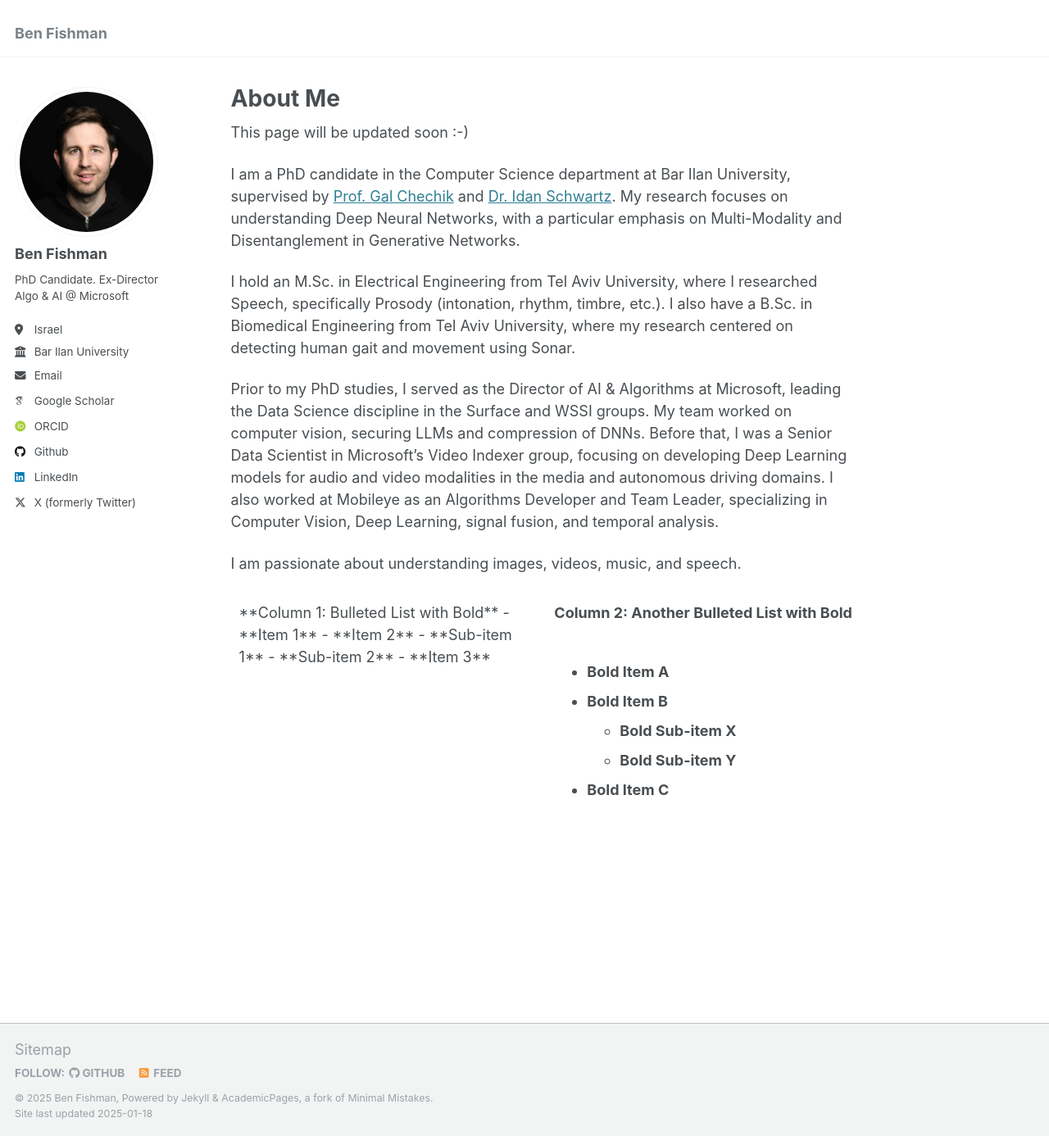
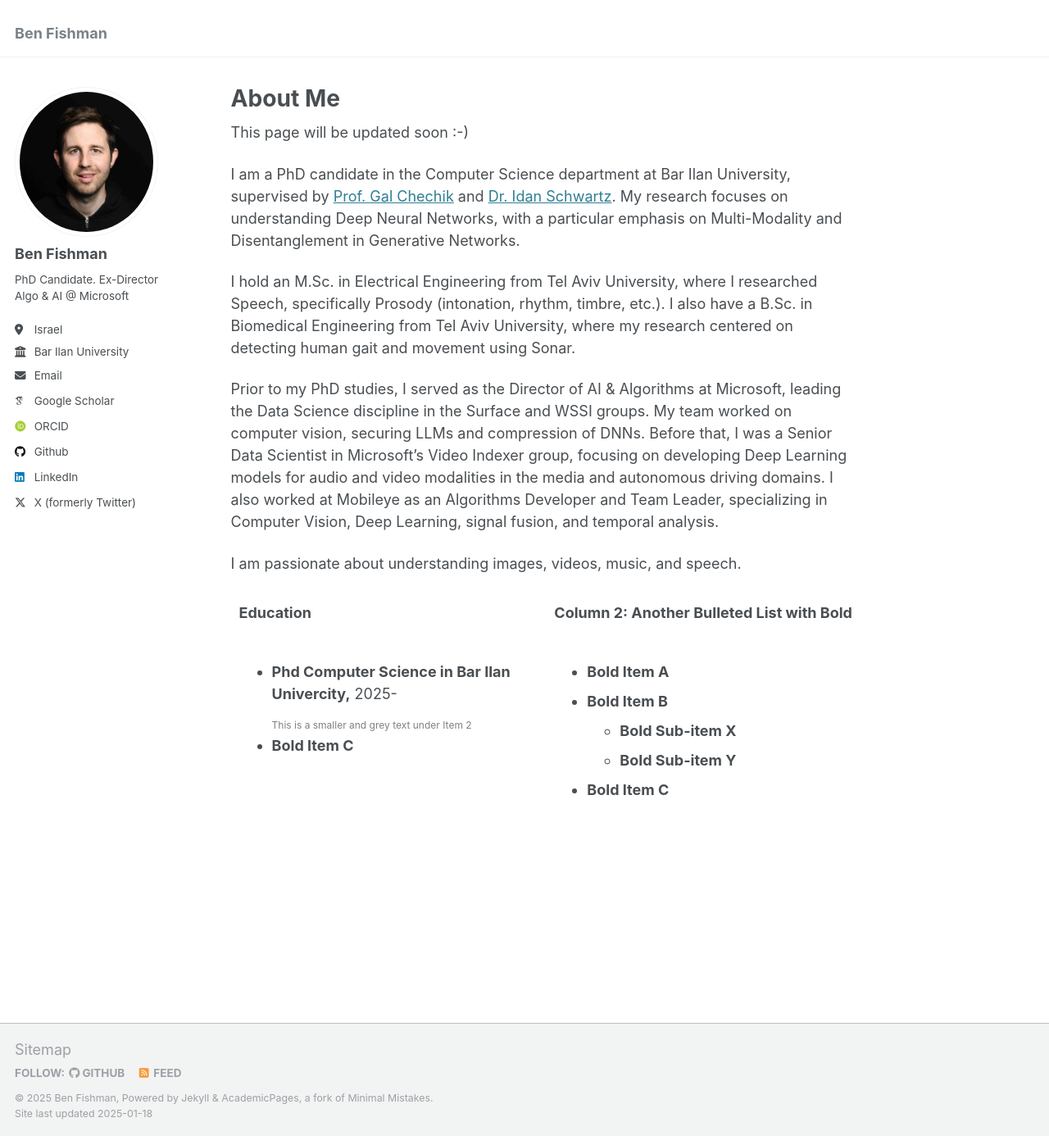
Before and after one commit to benf22/benf22.github.io, a Jekyll site: the page built from _pages/about.md, in a window 1280 px wide and 1386 px high. Shown: the whole window at 82% size. Built offline with Jekyll 4.4.1, drawn with Linux system fonts in a browser that asks for light colours; some web fonts are replaced.

Commit message:
Update about.md

```diff
--- a/_pages/about.md
+++ b/_pages/about.md
@@ -21,12 +21,12 @@ I am passionate about understanding images, videos, music, and speech.
 <div style="display: flex;">
 
 <div style="flex: 50%; padding: 10px;">
-    **Column 1: Bulleted List with Bold**
-    - **Item 1**
-    - **Item 2**
-      - **Sub-item 1**
-      - **Sub-item 2**
-    - **Item 3**
+    <strong>Education</strong><br><br>
+    <ul>
+      <li><strong>Phd Computer Science in Bar Ilan Univercity,</strong> 2025-</li>
+      <span style="font-size: 12px; color: grey;">This is a smaller and grey text under Item 2</span>
+      <li><strong>Bold Item C</strong></li>
+    </ul>
 </div>
 
 <div style="flex: 50%; padding: 10px;">
```
